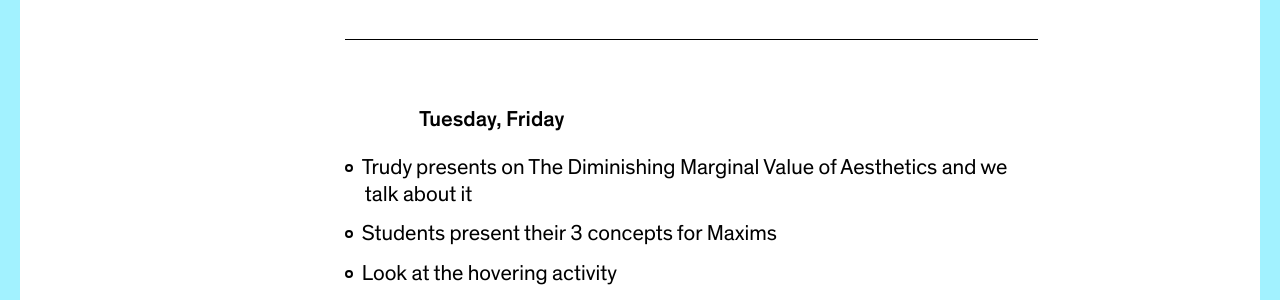
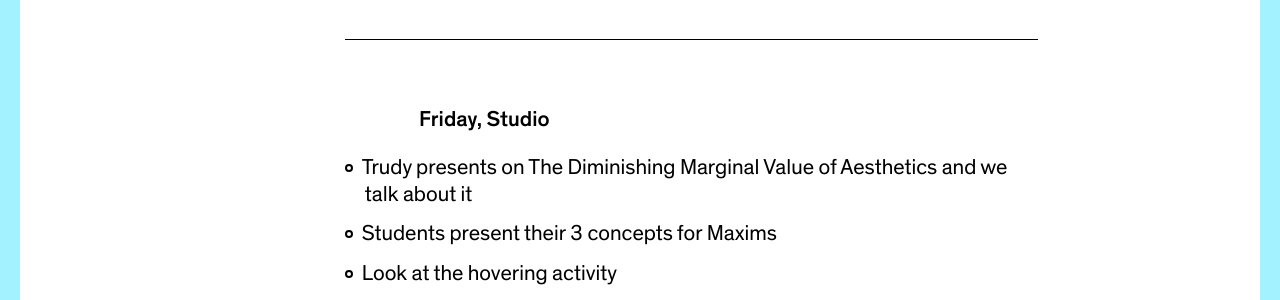
Before and after one commit to dylanfisher/ci19, a Jekyll site: the page built from _agendas/week-4.md, in a window 1280 px wide and 900 px high, scrolled down 1350 px. Shown: the part 349-649 px from the top of the window. Built offline with Jekyll 4.4.1, drawn with Linux system fonts in a browser that asks for light colours.

Commit message:
Add agenda

```diff
--- a/_agendas/week-4.md
+++ b/_agendas/week-4.md
@@ -43,7 +43,7 @@ archive, and to your two sketches.
 
 ---
 
-### Tuesday, Friday
+### Friday, Studio
 
 - Trudy presents on The Diminishing Marginal Value of Aesthetics and we talk about it
 - Students present their 3 concepts for Maxims
```
